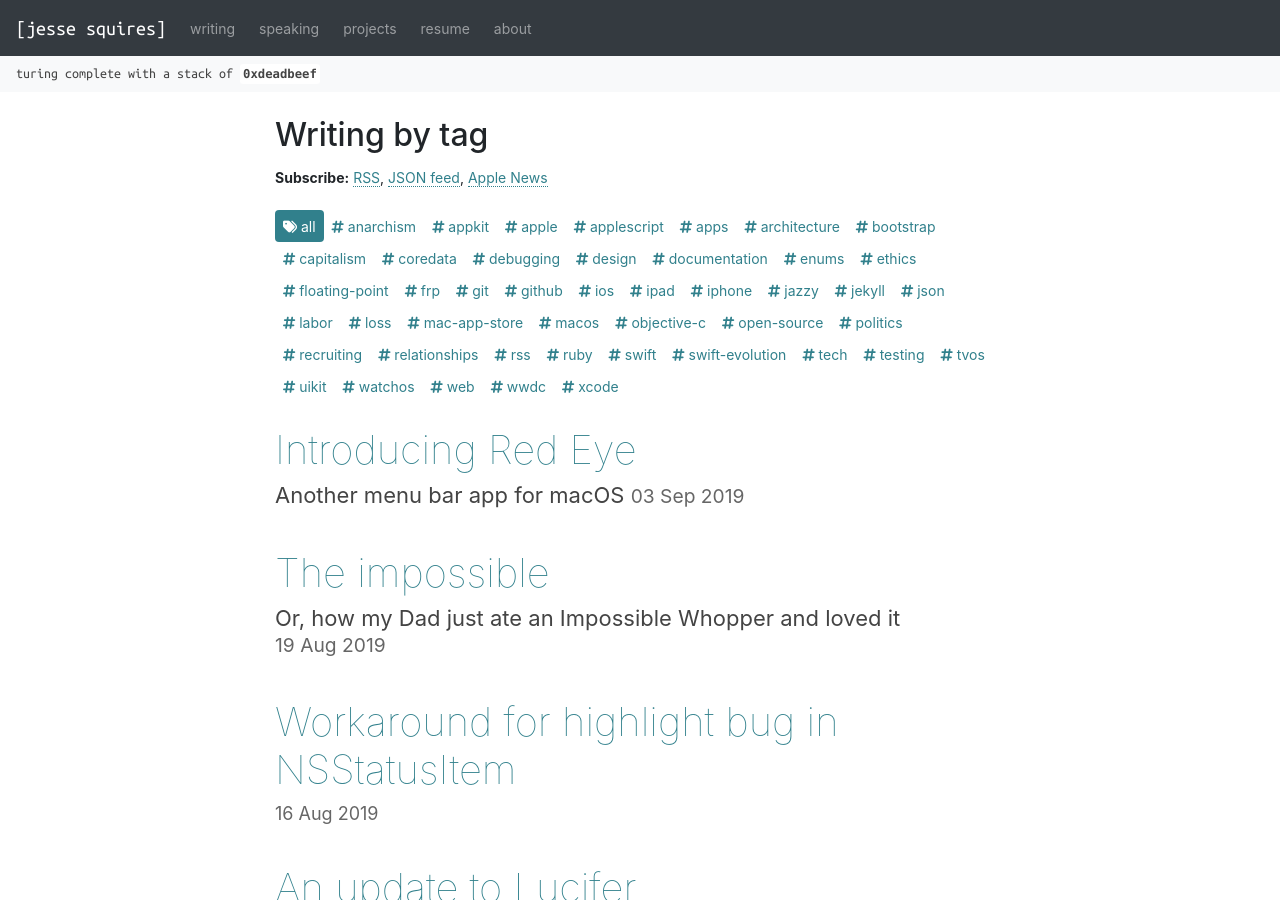
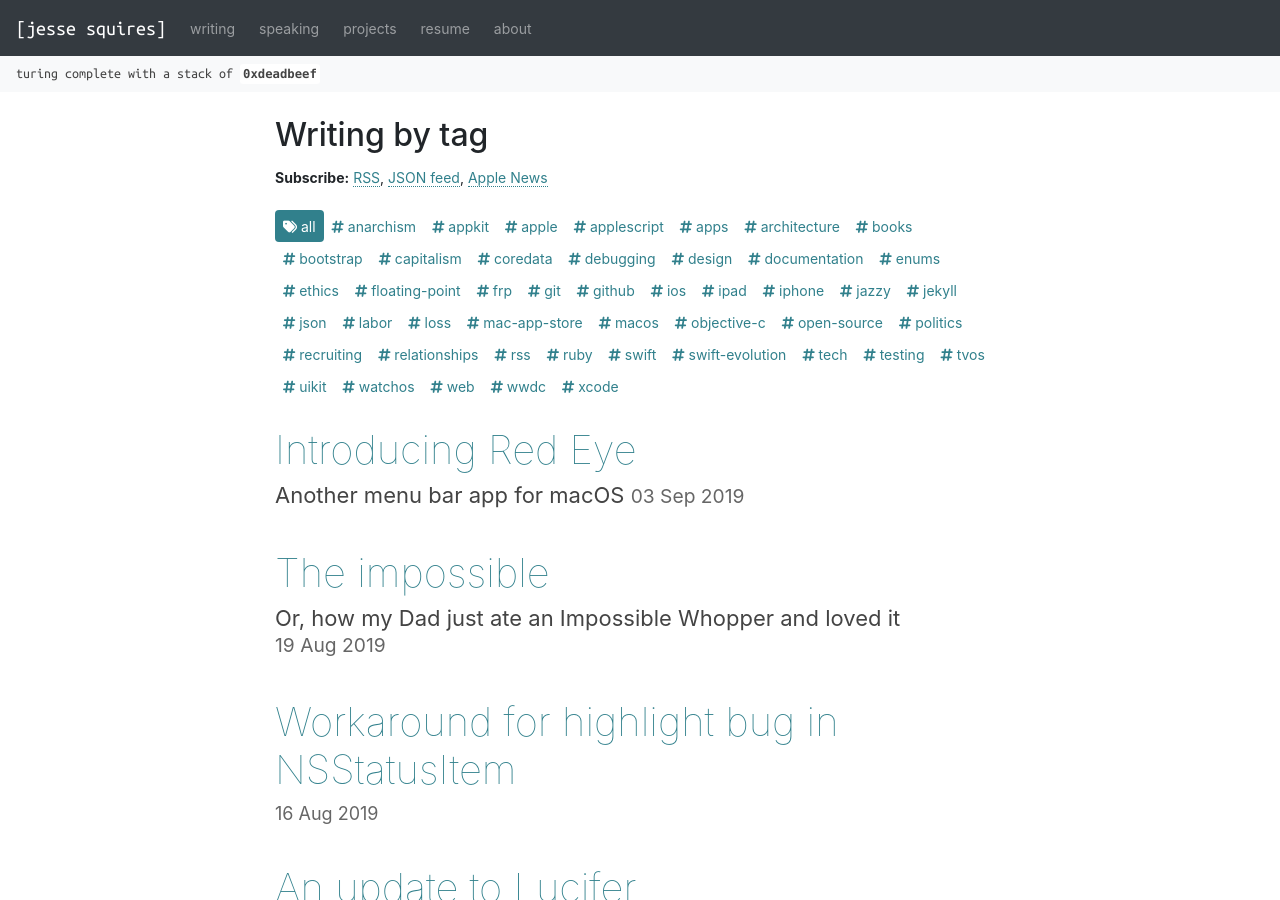
Before and after one commit to jessesquires/jessesquires.com, a Jekyll site: the page built from tags.html, in a window 1280 px wide and 900 px high. Built offline with Jekyll 4.4.1, drawn with Linux system fonts in a browser that asks for light colours; nearby versions of some CDN libraries; library files that are not in the unit come from our copies.

Commit message:
update tags for post

```diff
--- a/_posts/2019-01-05-reading-list-2018.md
+++ b/_posts/2019-01-05-reading-list-2018.md
@@ -1,7 +1,7 @@
 ---
 layout: post
 categories: [reading-notes]
-tags: []
+tags: [politics, ethics, books]
 title: A list of books I read in 2018
 ---
 
```
